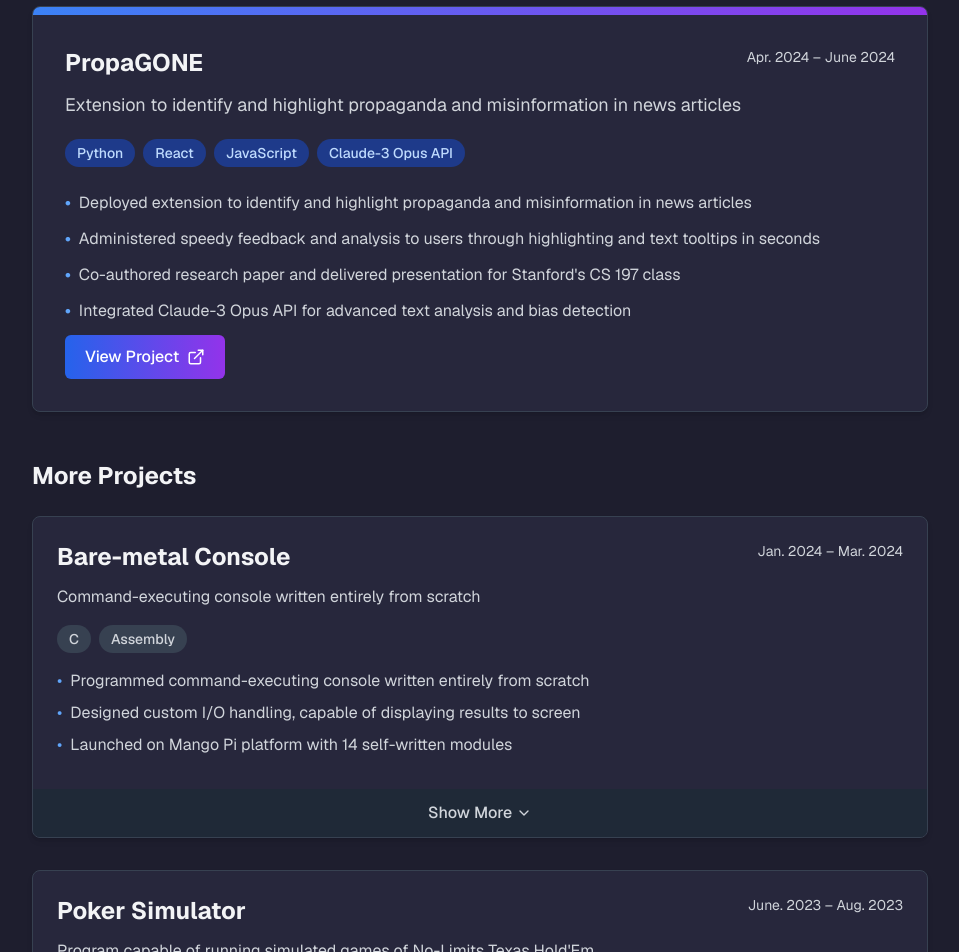
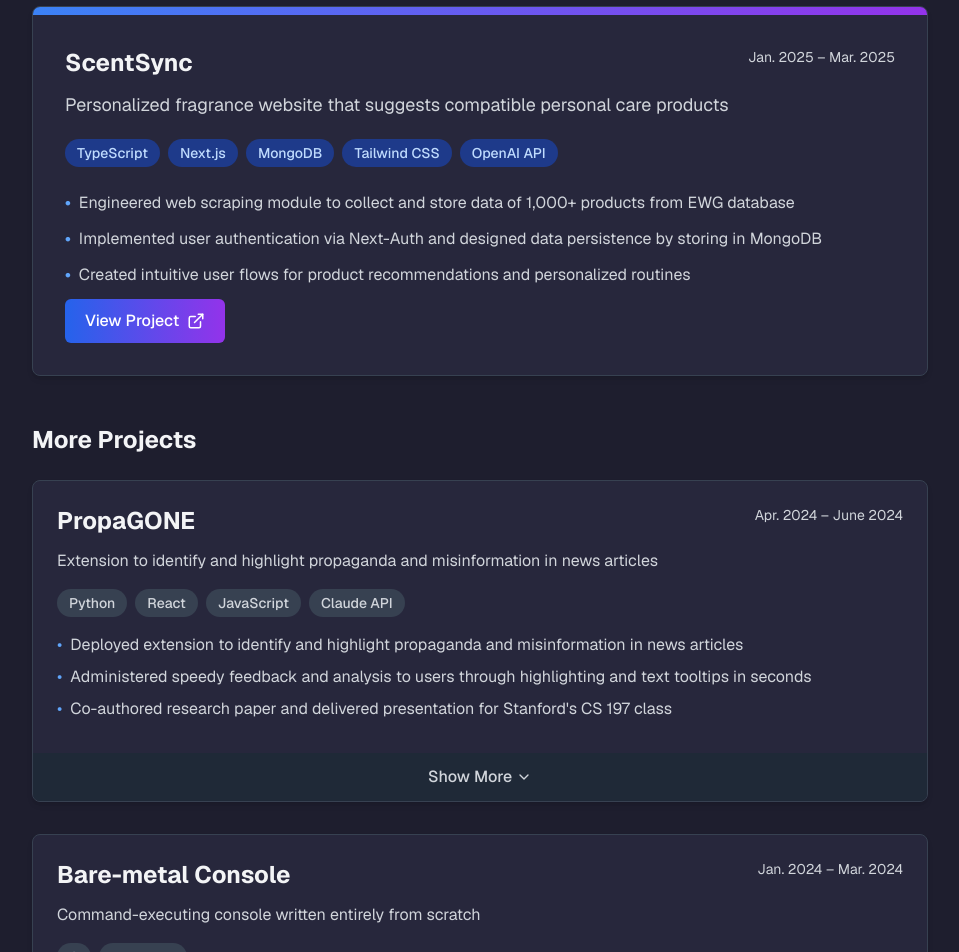
Before and after one commit to EsawAdhana/portfolio, a Next.js app: page /projects in a window 1280 px wide. Shown: the part 540-1492 px from the top of the page, without its empty margins (160-1119 px from the left). Built offline with nearby package versions, Linux system fonts and the light colour scheme.

Commit message:
Adding ScentSync

```diff
--- a/app/projects/page.tsx
+++ b/app/projects/page.tsx
@@ -8,9 +8,21 @@ import { FolderKanban, Code, Zap, ExternalLink } from 'lucide-react';
 
 const projects: ProjectType[] = [
   {
+    title: "ScentSync",
+    description: "Personalized fragrance website that suggests compatible personal care products",
+    technologies: ["TypeScript", "Next.js", "MongoDB", "Tailwind CSS", "OpenAI API"],
+    timeline: "Jan. 2025 – Mar. 2025",
+    points: [
+      "Engineered web scraping module to collect and store data of 1,000+ products from EWG database",
+      "Implemented user authentication via Next-Auth and designed data persistence by storing in MongoDB",
+      "Created intuitive user flows for product recommendations and personalized routines"
+    ],
+    link: "https://stanfordscentsync.vercel.app/"
+  },
+  {
     title: "PropaGONE",
     description: "Extension to identify and highlight propaganda and misinformation in news articles",
-    technologies: ["Python", "React", "JavaScript", "Claude-3 Opus API"],
+    technologies: ["Python", "React", "JavaScript", "Claude API"],
     timeline: "Apr. 2024 – June 2024",
     points: [
       "Deployed extension to identify and highlight propaganda and misinformation in news articles",
@@ -37,7 +49,7 @@ const projects: ProjectType[] = [
     title: "Poker Simulator",
     description: "Program capable of running simulated games of No-Limits Texas Hold'Em",
     technologies: ["Java"],
-    timeline: "June. 2023 – Aug. 2023",
+    timeline: "June 2023 – Aug. 2023",
     points: [
       "Developed program capable of running simulated games of No-Limits Texas Hold'Em",
       "Calculates hand equity through Monte Carlo simulations, iterating through possible hands",
```
